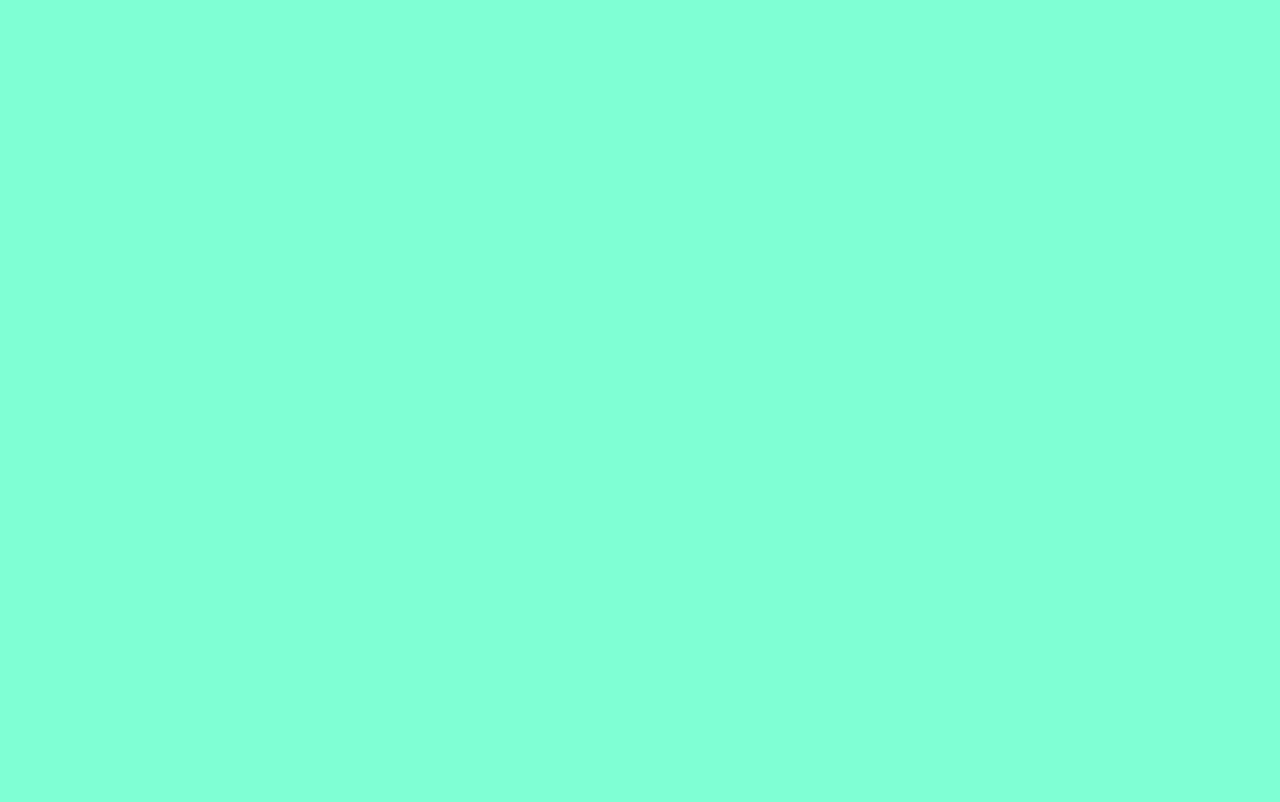
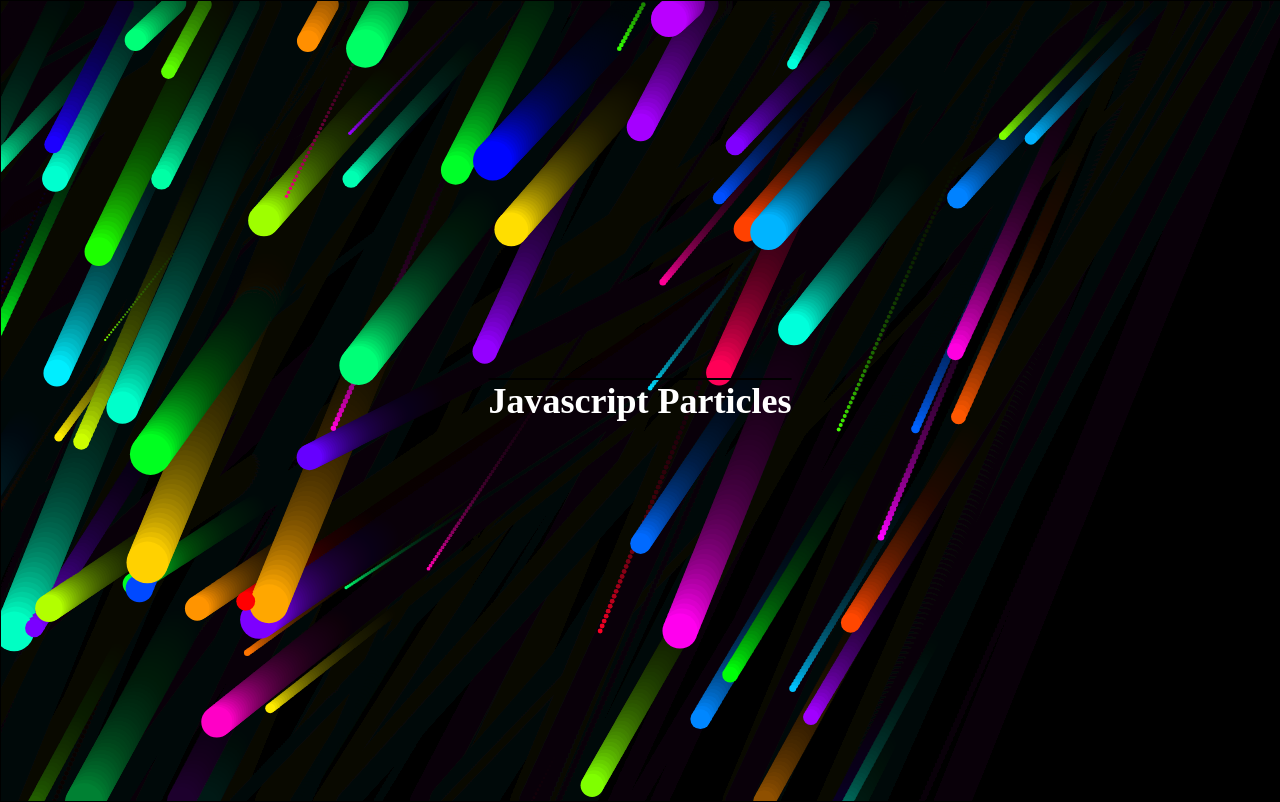
Before and after one commit to SajithSadan/canvas-particles, a website built with Parcel: page src/index.html in a window 1280 px wide. Built offline with nearby package versions, Linux system fonts and the light colour scheme.

Commit message:
Partcles and animation added
- Created particles
- Animation added to particle by giving weight and wind properties
- Particle color set to random

```diff
--- a/src/css/app.css
+++ b/src/css/app.css
@@ -1,5 +1,26 @@
 body {
     margin: 0;
     padding: 0;
-    background-color: aquamarine;
 }
+#canvas {
+    border: 1px solid #000;
+    position: absolute;
+    left: 0;
+    top: 0;
+    width: 100%;
+    height: 100;
+    background-color: #000;
+}
+#title {
+    position: absolute;
+    top: 50%;
+    left: 50%;
+    transform: translate(-50%, -50%);
+    z-index: 1;
+    text-align: center;
+    font-size: 36px;
+    border-top: 2px solid black;
+    padding: 0;
+    margin: 0;
+    color: #fff;
+}
--- a/src/index.html
+++ b/src/index.html
@@ -7,6 +7,7 @@
 </head>
 <body>
     <canvas id="canvas"></canvas>
-    <script src="./js/game.js"></script>
+    <h1 id="title">Javascript Particles</h1>
+    <script src="./js/index.js"></script>
 </body>
 </html>
--- a/src/js/game.js
+++ b/src/js/game.js
@@ -1 +1,29 @@
-import '../css/app.css';
+import Particle from './particle'
+
+export default class Game {
+    constructor(canvasId, elmId) {
+        this.element = document.getElementById(elmId);
+        this.canvas = document.getElementById(canvasId);
+        this.canvas.width = window.innerWidth;
+        this.canvas.height = window.innerHeight;
+        this.ctx = this.canvas.getContext("2d");
+        this.particles = [];
+        this.maxParticles = 100;
+    }
+    init() {
+        for(let i=0; i<this.maxParticles; i++){
+            this.particles.push(new Particle(Math.random()*this.canvas.width, 0, 20, this.ctx))
+        }
+        this.animate()
+    }
+    animate() {
+        // clear canvas frame for fading effect
+        this.ctx.fillStyle = 'rgba(0,0,0,0.05)'
+        this.ctx.fillRect(0,0,this.canvas.width, this.canvas.height)
+        this.particles.map(particle => {
+            particle.update()
+            particle.draw()
+        })
+        requestAnimationFrame(()=>this.animate())
+    }
+}
--- /dev/null
+++ b/src/js/index.js
@@ -0,0 +1,7 @@
+import '../css/app.css'
+import Game from './game'
+
+document.addEventListener('DOMContentLoaded', () => {
+    const game = new Game("canvas", "title")
+    game.init()
+})
--- /dev/null
+++ b/src/js/particle.js
@@ -0,0 +1,26 @@
+export default class Particle {
+    constructor(x, y, size, ctx) {
+        this.ctx = ctx;
+        this.x = x;
+        this.y = y;
+        this.size = Math.random()*size+1;
+        this.weight = Math.random()*4+1;
+        this.wind = -2;
+        this.color = `hsl(${Math.random()*360},100%,50%)`
+    }
+    draw() {
+        this.ctx.fillStyle = this.color;
+        this.ctx.beginPath();
+        this.ctx.arc(this.x, this.y, this.size, 0, 2*Math.PI);
+        this.ctx.fill();
+        this.ctx.closePath();
+    }
+    update(){
+        if(this.y > this.ctx.canvas.height) {
+            this.y = 0;
+            this.x = Math.random() * this.ctx.canvas.width
+        }
+        this.y += this.weight;
+        this.x += this.wind;
+    }
+}
```
